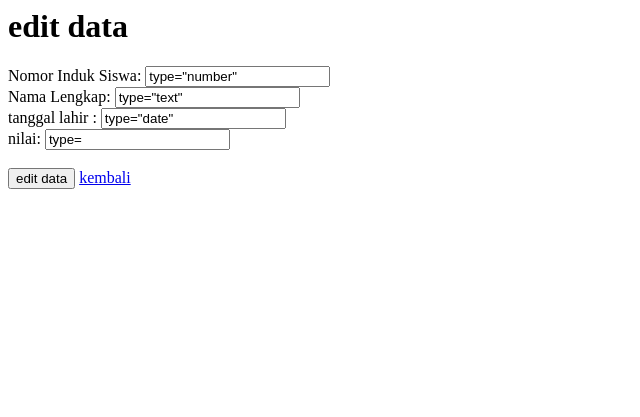
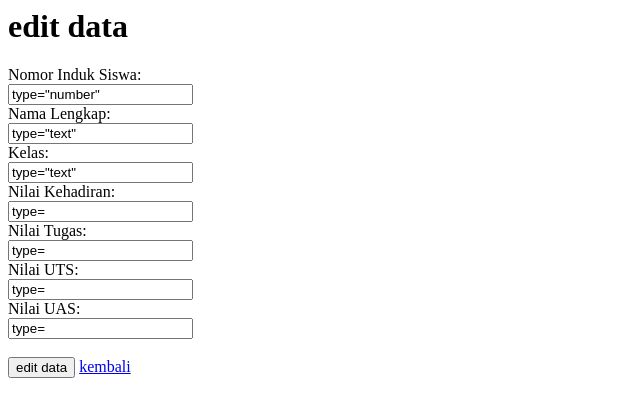
Before and after one commit to salsabilazahraandinaaa/belajar-php, a PHP site: page /input-datadiri-edit.php in a window 1280 px wide. Shown: the top 417 px of the page, without its empty margins (0-640 px from the left). Run offline with PHP 8.4, Linux system fonts and the light colour scheme; data that the repository does not hold is empty.

Commit message:
Add files via upload

```diff
--- a/input-config.php
+++ b/input-config.php
@@ -1,5 +1,5 @@
 <?php
-    $mysqli = new mysqli("localhost","root","","siswa_rpl2");
+    $mysqli = new mysqli("localhost","root","","siswa_salsabilla");
     if ($mysqli -> connect_errno){
         echo "failed to connect to MySQL:" .$mysqli -> connect_error;
         exit();
--- a/input-datadiri-edit.php
+++ b/input-datadiri-edit.php
@@ -1,26 +1,37 @@
 <?php
 if ( isset($_GET["nis"])){
     $nis = $_GET["nis"];
-    $check_nis = "SELECT * FROM datadiri WHERE nis = '$nis'; ";
-    include('./input-config.php');
+    $check_nis = "SELECT * FROM nilai WHERE nis = '$nis'; ";
+    include('./siswa-config.php');
     $query = mysqli_query($mysqli,$check_nis );
     $row = mysqli_fetch_array($query);
-    echo $row["namalengkap"];
+    echo $row["nama_lengkap"];
 }
 ?>
 <h1>edit data</h1>
 <form action="input-datadiri-edit.php" method="POST">
-    <label for="nis">Nomor Induk Siswa:</label>
+    <label for="nis">Nomor Induk Siswa:</label><br>
     <input value =<?php echo $row["nis"]; ?> type="number" name="nis" placeholder="Ex.12003102" readonly/><br>
 
-    <label for="nama">Nama Lengkap:</label>
-    <input value =<?php echo $row["namalengkap"]; ?>type="text" name="nama" placeholder="Ex.Agung Aryanto"/><br>
+    <label for="nama_lengkap">Nama Lengkap:</label><br>
+    <input value =<?php echo $row["nama_lengkap"]; ?>type="text" name="nama" placeholder="Ex.Agung Aryanto" /><br>
 
-    <label for="tanggal_lahir">tanggal lahir :</label>
-    <input value =<?php echo $row["tanggal_lahir"]; ?> type="date" name="tanggal_lahir"/> <br>
+    <label for="kelas">Kelas:</label><br>
+    <input value =<?php echo $row["kelas"]; ?> type="text" name="kelas" placeholder=""/><br>
 
-    <label for= "nilai">nilai:</label>
-    <input value =<?php echo $row["nilai"]; ?> type= "number" name= "nilai" placeholder= "EX.80.56"/><br>
+    <label for= "kehadiran">Nilai Kehadiran:</label><br>
+    <input value =<?php echo $row["kehadiran"]; ?> type= "number" name= "kehadiran" placeholder= "EX.80.56"/><br>
+
+    <label for= "Tugas">Nilai Tugas:</label><br>
+    <input value =<?php echo $row["Tugas"]; ?> type= "number" name= "Tugas" placeholder= "EX.80.56"/><br>
+
+    <label for= "UTS">Nilai UTS:</label><br>
+    <input value =<?php echo $row["UTS"]; ?> type= "number" name= "UTS" placeholder= "EX.80.56"/><br>
+
+    <label for= "UAS">Nilai UAS:</label><br>
+    <input value =<?php echo $row["UAS"]; ?> type= "number" name= "UAS" placeholder= "EX.80.56"/><br>
+
+
     <br>
     <input type="submit" name="edit" value="edit data"/>
     <a href="input-datadiri.php"> kembali </a>
@@ -28,25 +39,31 @@
 <?php
 if (isset($_POST["edit"])){
     $nis = $_POST["nis"];
-    $nama = $_POST["nama"];
-    $tanggal_lahir = $_POST["tanggal_lahir"];
-    $nilai = $_POST["nilai"];
+    $nama_lengkap = $_POST["nama"];
+    $kelas = $_POST["kelas"];
+    $kehadiran = $_POST["kehadiran"];
+    $Tugas = $_POST["Tugas"];
+    $UTS = $_POST["UTS"];
+    $UAS = $_POST["UAS"];
 
     // EDIT - Memperbaharui data
     $query = "
-    UPDATE datadiri SET namalengkap = '$nama',
-    tanggal_lahir = '$tanggal_lahir',
-    nilai = '$nilai'
+    UPDATE nilai SET nama_lengkap = '$nama_lengkap',
+    kelas = '$kelas',
+    kehadiran = '$kehadiran',
+    Tugas = '$Tugas',
+    UTS = '$UTS',
+    UAS = '$UAS'
     WHERE nis = '$nis';
     ";
-    include ('./input-config.php');
+    include ('./siswa-config.php');
     $update = mysqli_query($mysqli,$query);
 
     if($update){
         echo "
         <script>
         alert('Data diri berhasil diperbaharui');
-        window.location='input-datadiri.php';
+        window.location='input-datadiri.php?nis=$nis';
         </script>
         ";
     }else{
--- a/input-datadiri-hapus.php
+++ b/input-datadiri-hapus.php
@@ -3,7 +3,7 @@
         $nis = $_GET["nis"];
 
         $query = "
-            DELETE FROM datadiri
+            DELETE FROM nilai
             WHERE nis = '$nis';
             ";
 
```
Also changed, not shown: input-datadiri-tambah.php (+30 -13 lines), input-datadiri.php (+37 -6 lines).
